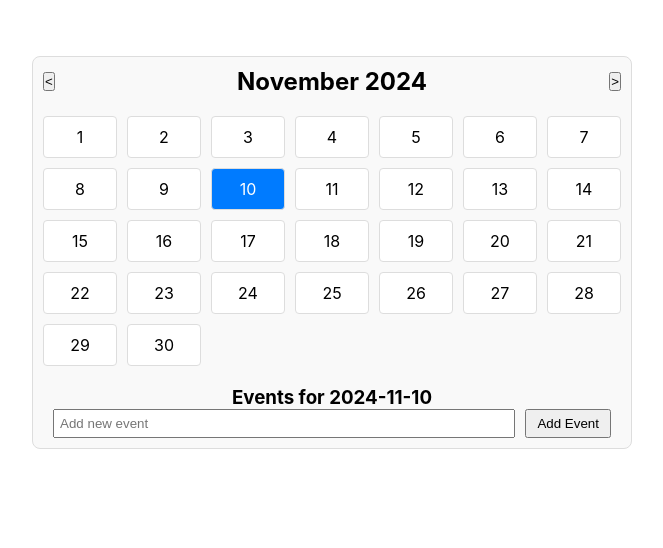
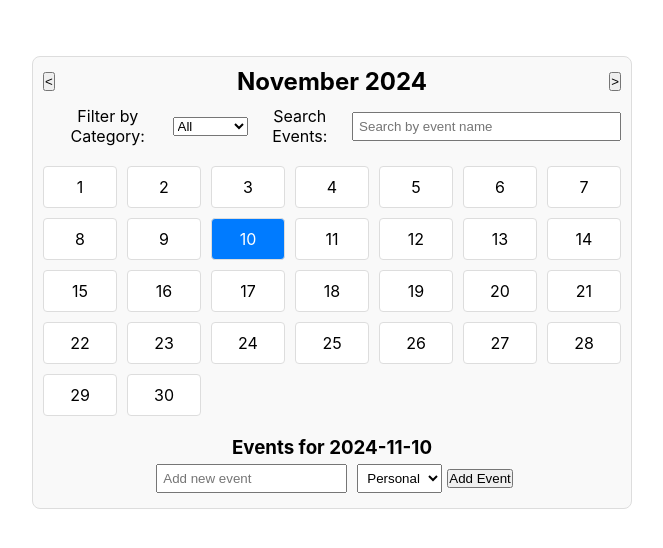
Before and after one commit to jaindravya/Wildcats-Planner, a React (Create React App) app: page /calendar in a window 1280 px wide. Both pictures are taken after a click on the element "10". Shown: the top 548 px of the page, without its empty margins (308-971 px from the left). Built offline with nearby package versions, Linux system fonts and the light colour scheme.

Commit message:
Added search and event categories

```diff
--- a/src/Calendar.css
+++ b/src/Calendar.css
@@ -1,4 +1,17 @@
 /* src/Calendar.css */
+
+.filter-container {
+  display: flex;
+  justify-content: space-between;
+  align-items: center;
+  margin-bottom: 20px;
+}
+
+.filter-container input {
+  padding: 5px;
+  width: 50%;
+}
+
 .calendar-container {
   max-width: 600px;
   margin: 20px auto;
@@ -13,7 +26,7 @@
   display: flex;
   justify-content: space-between;
   align-items: center;
-  margin-bottom: 20px;
+  margin-bottom: 10px;
 }
 
 .calendar-grid {
@@ -39,14 +52,10 @@
   margin-top: 20px;
 }
 
-.event-form input {
-  width: 80%;
+.event-form input,
+.event-form select {
   padding: 5px;
-  margin-right: 10px;
-}
-
-.event-form button {
-  padding: 5px 10px;
+  margin: 5px;
 }
 
 .event-list {
@@ -65,6 +74,12 @@
   align-items: center;
 }
 
+.category {
+  font-size: 12px;
+  color: #555;
+  margin-left: 10px;
+}
+
 .delete-btn {
   background: none;
   border: none;
--- a/src/calendar.js
+++ b/src/calendar.js
@@ -6,6 +6,9 @@ const Calendar = () => {
   const [events, setEvents] = useState({});
   const [selectedDate, setSelectedDate] = useState(null);
   const [newEvent, setNewEvent] = useState("");
+  const [newCategory, setNewCategory] = useState("Personal");
+  const [filterCategory, setFilterCategory] = useState("");
+  const [searchQuery, setSearchQuery] = useState("");
 
   const startOfMonth = new Date(currentDate.getFullYear(), currentDate.getMonth(), 1);
   const endOfMonth = new Date(currentDate.getFullYear(), currentDate.getMonth() + 1, 0);
@@ -26,9 +29,10 @@ const Calendar = () => {
 
   const handleAddEvent = () => {
     if (newEvent.trim() === "") return;
+    const eventObj = { name: newEvent, category: newCategory };
     setEvents({
       ...events,
-      [selectedDate]: [...(events[selectedDate] || []), newEvent],
+      [selectedDate]: [...(events[selectedDate] || []), eventObj],
     });
     setNewEvent("");
   };
@@ -36,6 +40,15 @@ const Calendar = () => {
   const handleDeleteEvent = (eventIndex) => {
     const updatedEvents = events[selectedDate].filter((_, index) => index !== eventIndex);
     setEvents({ ...events, [selectedDate]: updatedEvents });
+  };
+
+  const filteredEvents = (date) => {
+    const eventList = events[date] || [];
+    return eventList.filter((event) => {
+      const matchesCategory = filterCategory ? event.category === filterCategory : true;
+      const matchesSearch = event.name.toLowerCase().includes(searchQuery.toLowerCase());
+      return matchesCategory && matchesSearch;
+    });
   };
 
   return (
@@ -48,6 +61,25 @@ const Calendar = () => {
         <button onClick={handleNextMonth}>{">"}</button>
       </header>
 
+      <div className="filter-container">
+        <label>Filter by Category: </label>
+        <select value={filterCategory} onChange={(e) => setFilterCategory(e.target.value)}>
+          <option value="">All</option>
+          <option value="Personal">Personal</option>
+          <option value="Work">Work</option>
+          <option value="Other">Other</option>
+        </select>
+
+
+        <label>Search Events: </label>
+        <input
+          type="text"
+          placeholder="Search by event name"
+          value={searchQuery}
+          onChange={(e) => setSearchQuery(e.target.value)}
+        />
+      </div>
+
       <div className="calendar-grid">
         {daysInMonth.map((day) => {
           const date = new Date(currentDate.getFullYear(), currentDate.getMonth(), day).toISOString().split("T")[0];
@@ -58,11 +90,11 @@ const Calendar = () => {
               onClick={() => handleDateClick(date)}
             >
               <span>{day}</span>
-              {events[date] && (
+              {filteredEvents(date).length > 0 && (
                 <ul className="event-list">
-                  {events[date].map((event, index) => (
+                  {filteredEvents(date).map((event, index) => (
                     <li key={index}>
-                      {event}
+                      {event.name}
                     </li>
                   ))}
                 </ul>
@@ -76,9 +108,9 @@ const Calendar = () => {
         <div className="event-form">
           <h3>Events for {selectedDate}</h3>
           <ul>
-            {(events[selectedDate] || []).map((event, index) => (
+            {filteredEvents(selectedDate).map((event, index) => (
               <li key={index}>
-                {event}
+                {event.name} <span className="category">({event.category})</span>
                 <button className="delete-btn" onClick={() => handleDeleteEvent(index)}>
                   ✖
                 </button>
@@ -91,6 +123,11 @@ const Calendar = () => {
             value={newEvent}
             onChange={(e) => setNewEvent(e.target.value)}
           />
+          <select value={newCategory} onChange={(e) => setNewCategory(e.target.value)}>
+            <option value="Personal">Personal</option>
+            <option value="Work">Work</option>
+            <option value="Other">Other</option>
+          </select>
           <button onClick={handleAddEvent}>Add Event</button>
         </div>
       )}
```
